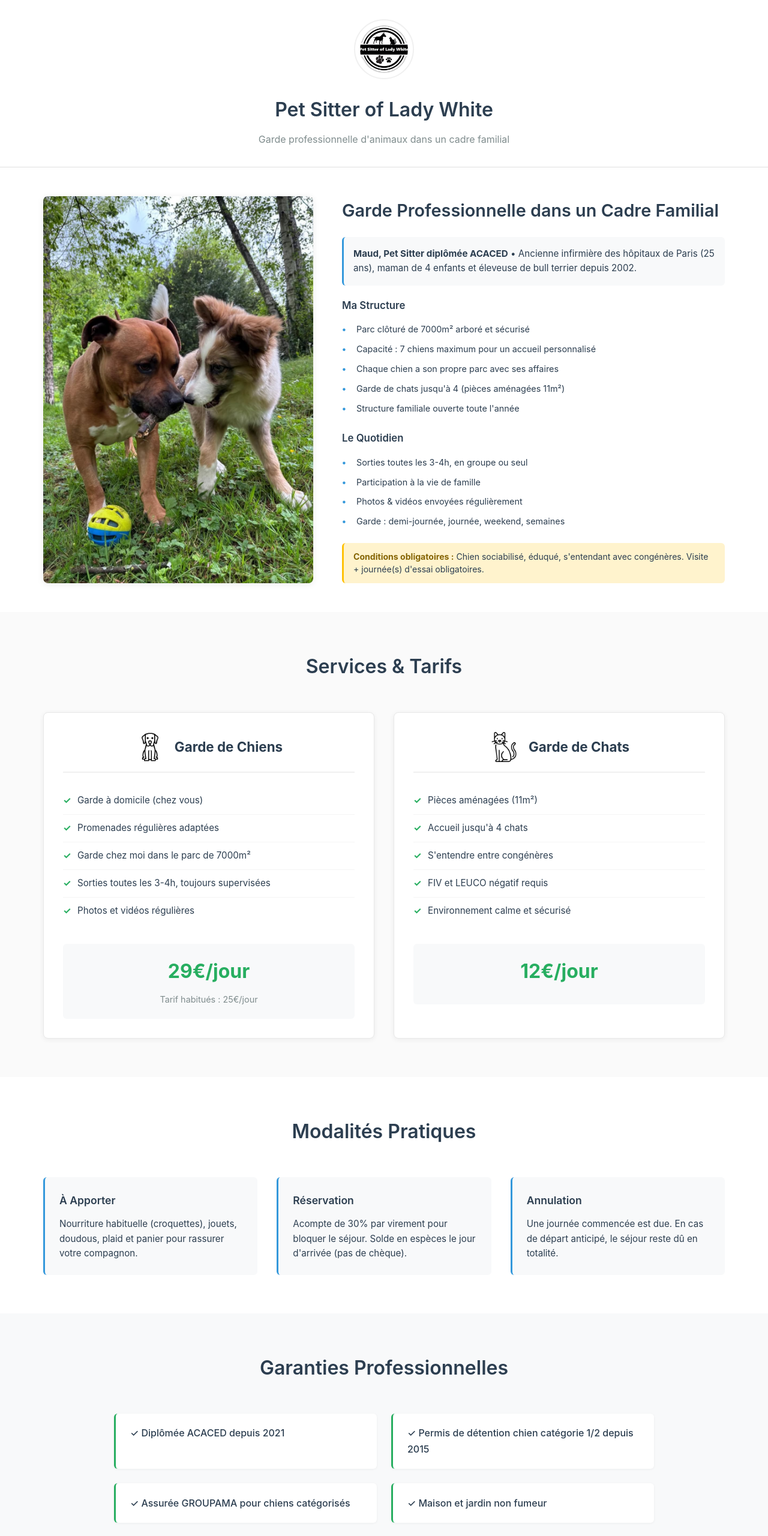
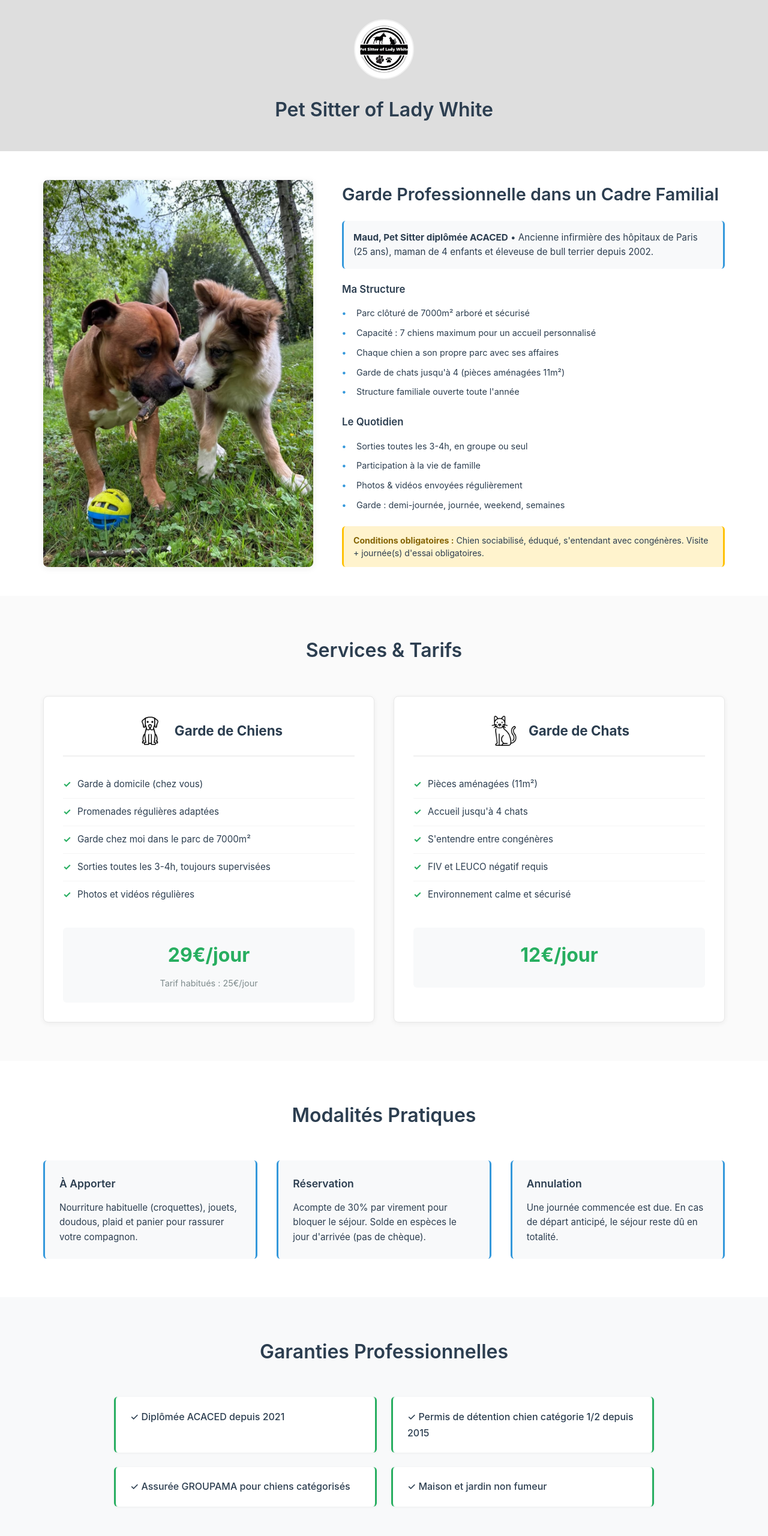
Before and after one commit to prowashprowash8-lgtm/sitechienmaud, a website: page index.html in a window 1280 px wide. Shown: the top 2560 px of the page at 60% size. Drawn offline with Linux system fonts and the light colour scheme.

Commit message:
site8h30

```diff
--- a/index.html
+++ b/index.html
@@ -12,7 +12,7 @@
         <div class="container">
             <img src="logo.png" alt="Pet Sitter of Lady White" class="logo">
             <h1>Pet Sitter of Lady White</h1>
-            <p class="subtitle">Garde professionnelle d'animaux dans un cadre familial</p>
+            <p class="subtitle"></p>
         </div>
     </header>
 
@@ -160,7 +160,7 @@
                         </a>
                         <a href="/cdn-cgi/l/email-protection#c8a7aea4a9acb1bfa0a1bcad88aebaadade6aeba" class="btn-contact">
                             <span class="btn-icon">📧</span>
-                            <span class="btn-text"><span class="__cf_email__" data-cfemail="cba4ada7aaafb2bca3a2bfae8badb9aeaee5adb9">[email&#160;protected]</span></span>
+                            <span class="btn-text"><span class="__cf_email__" data-cfemail="cba4ada7aaafb2bca3a2bfae8badb9aeaee5adb9">ofladywhite@free.fr</span></span>
                         </a>
                     </div>
                     <p class="contact-message">Au plaisir de vous rencontrer et de rencontrer votre compagnon !</p>
--- a/style.css
+++ b/style.css
@@ -8,7 +8,7 @@
 body {
     font-family: -apple-system, BlinkMacSystemFont, 'Segoe UI', Roboto, 'Helvetica Neue', Arial, sans-serif;
     color: #2c3e50;
-    background-color: #fafafa;
+    background-color: #ffffff;
     line-height: 1.7;
 }
 
@@ -20,7 +20,7 @@ body {
 
 /* Header */
 header {
-    background: #ffffff;
+    background: #dedede;
     border-bottom: 1px solid #e0e0e0;
     padding: 2rem 0;
     text-align: center;
@@ -96,6 +96,7 @@ header h1 {
     padding: 1rem;
     border-radius: 6px;
     border-left: 3px solid #3498db;
+      border-right: 3px solid #3498db;
     margin-bottom: 1.2rem;
 }
 
@@ -138,6 +139,7 @@ header h1 {
 .alert-box {
     background: #fff3cd;
     border-left: 3px solid #ffc107;
+    border-right: 3px solid #ffc107;
     padding: 0.8rem 1rem;
     border-radius: 6px;
     font-size: 0.88rem;
@@ -263,6 +265,7 @@ header h1 {
     background: #f8f9fa;
     border-radius: 6px;
     border-left: 3px solid #3498db;
+    border-right: 3px solid #3498db;
 }
 
 .modal-item h4 {
@@ -298,6 +301,7 @@ header h1 {
     border-radius: 6px;
     font-weight: 500;
     border-left: 3px solid #27ae60;
+    border-right: 3px solid #27ae60;
     box-shadow: 0 1px 4px rgba(0,0,0,0.05);
 }
 
```
